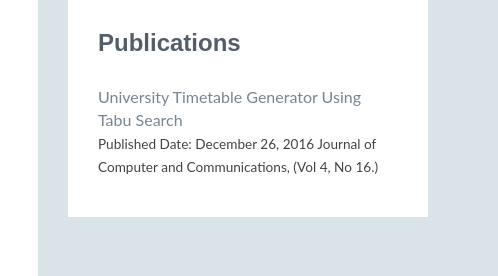
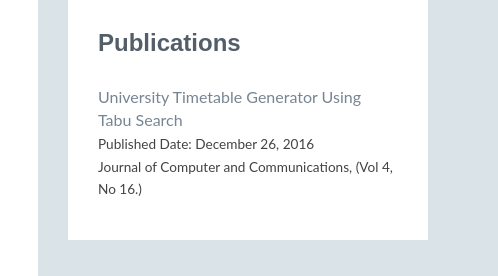
Before and after one commit to tanzilamohita/tanzilamohita.github, a plain HTML site: page index.html in a window 1280 px wide. Shown: the part 1814-2090 px from the top of the page, 782-1280 px from the left. Drawn offline with nearby package versions, Linux system fonts and the light colour scheme.

Commit message:
Update index.html

```diff
--- a/index.html
+++ b/index.html
@@ -377,8 +377,8 @@
                         <h2 class="heading">Publications</h2>
                         <div class="content">
                             <ul class="list-unstyled">
-                                <li><a href="http://www.scirp.org/journal/PaperInformation.aspx?paperID=73004">University Timetable Generator Using Tabu Search</a> <br> <small>Published Date: December 26, 2016
-Journal of Computer and Communications, (Vol 4, No 16.) <br>
+                                <li><a href="http://www.scirp.org/journal/PaperInformation.aspx?paperID=73004">University Timetable Generator Using Tabu Search</a> <br> <small>Published Date: December 26, 2016 </small><br>
+<small>Journal of Computer and Communications, (Vol 4, No 16.) <br>
                                </small></li>
                             </ul>
                         </div><!--//content-->
```
